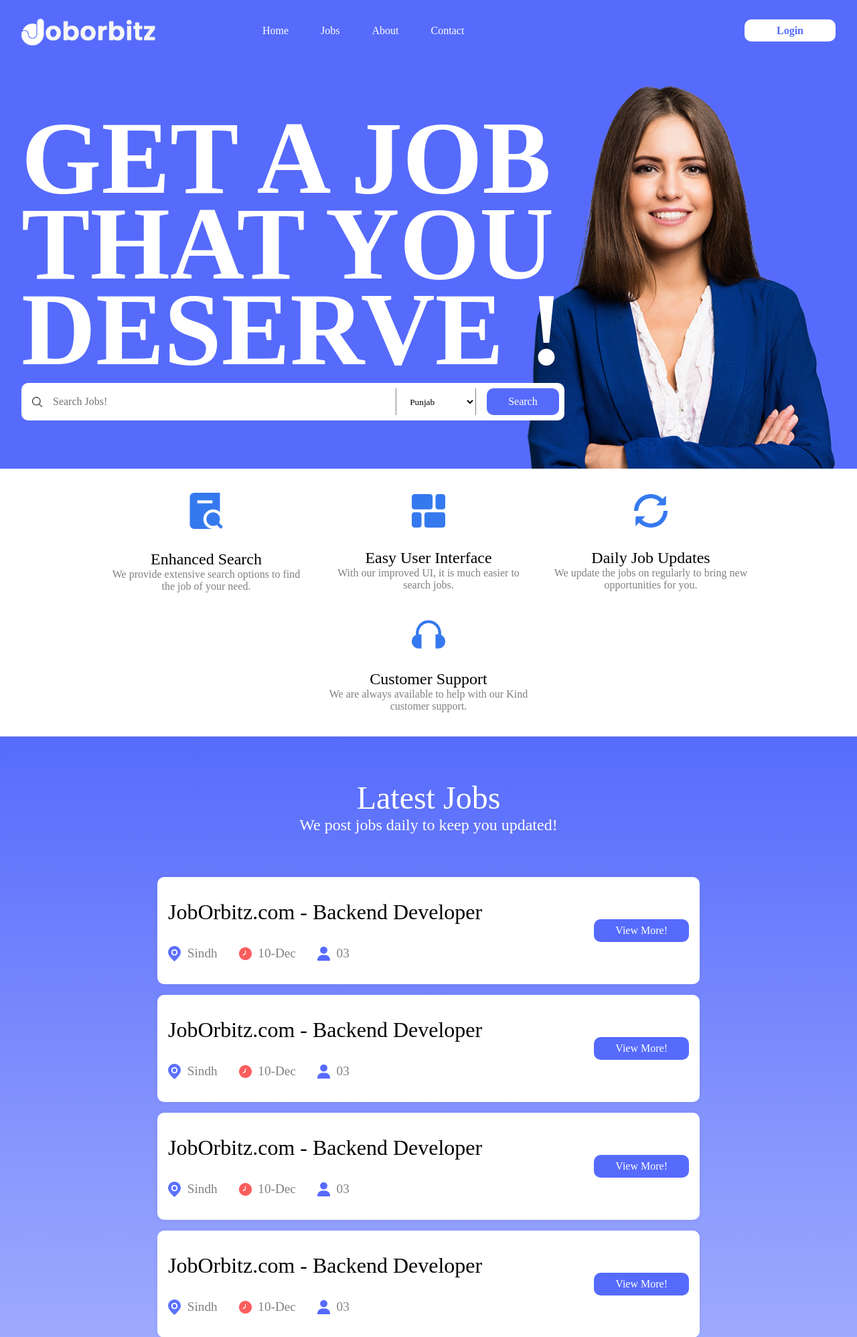
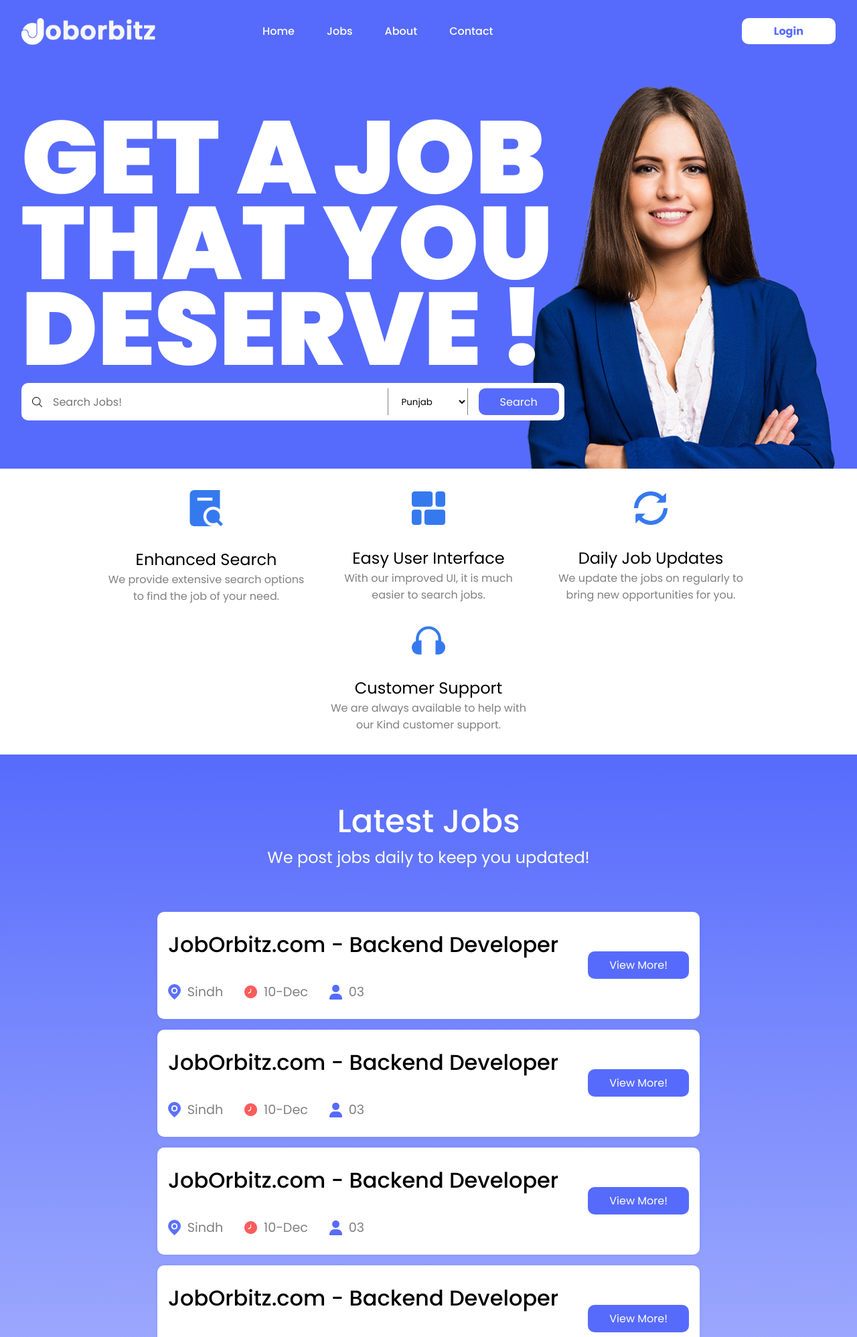
Before and after one commit to hassaanahmedc/joborbitz-app, a PHP site: page / in a window 1280 px wide. Shown: the top 1997 px of the page at 67% size. Run offline with PHP 8.4, Linux system fonts and the light colour scheme.

Commit message:
font cdn link added

```diff
--- a/styles.css
+++ b/styles.css
@@ -1,10 +1,12 @@
+@import url('https://fonts.googleapis.com/css2?family=Poppins:wght@100;200;300;400;500;600;700;800;900&display=swap');
+
 * {
     margin: 0;
     padding: 0;
     box-sizing: border-box;
     text-decoration: none;
     list-style-type: none;
-    font-family: poppins;
+    font-family: 'Poppins', sans-serif;
 }
 
 html {
--- a/tablets.css
+++ b/tablets.css
@@ -1,3 +1,5 @@
+@import url('https://fonts.googleapis.com/css2?family=Poppins:wght@100;200;300;400;500;600;700;800;900&display=swap');
+
 @media screen and (max-width:1050px) {
     .topNav {
         padding: 0 2rem;
```
